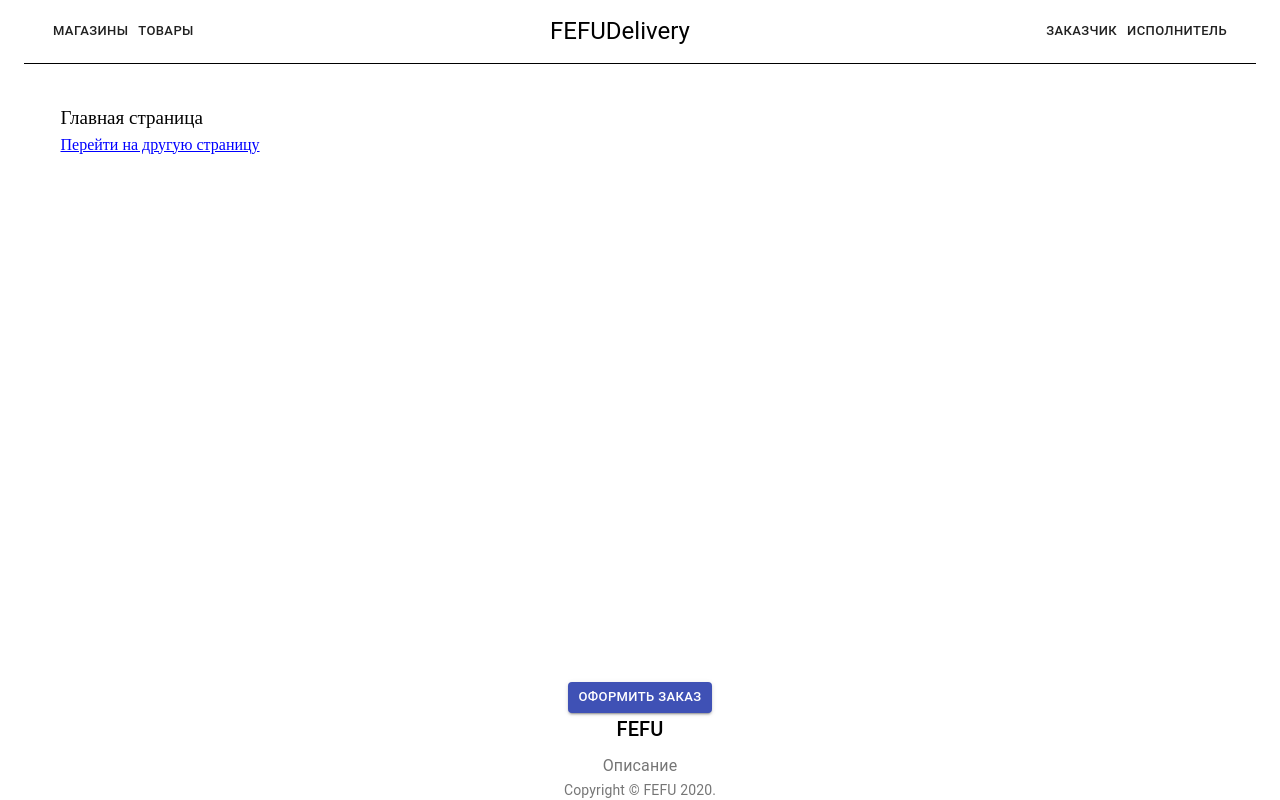
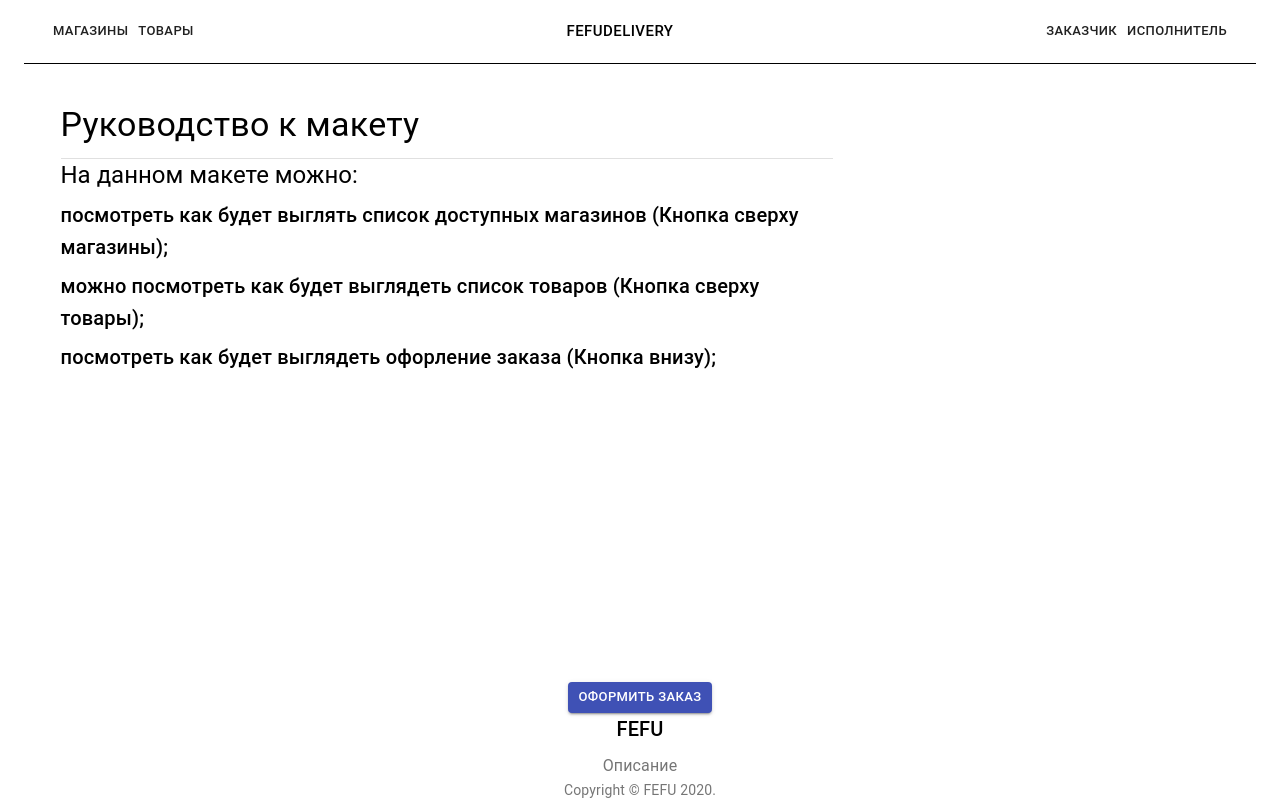
Before and after one commit to MaxMls/leadersofdigital-fefu-case, a Next.js app: page / in a window 1280 px wide. Built offline with nearby package versions, Linux system fonts and the light colour scheme.

Commit message:
Add text to index page.

```diff
--- a/components/Header.js
+++ b/components/Header.js
@@ -12,14 +12,15 @@ export default function Header() {
 		<Toolbar className='Toolbar'>
 			<Button size="small" href="/shops/listOfShops">Магазины</Button>
 			<Button size="small" href="/shopItems">Товары</Button>
-			<Typography
-			component="h2"
-			variant="h5"
+			<Button
+			size="large"
 			color="inherit"
 			align="center"
 			noWrap
 			className='ToolbarTitle'
-			> FEFUDelivery </Typography>
+			href="/">
+			FEFUDelivery
+			</Button>
 			<Button size="small" href="/shopItems">Заказчик</Button>
 			<Button size="small" href="/shopItems">Исполнитель</Button>
 		</Toolbar>
--- a/pages/index.js
+++ b/pages/index.js
@@ -1,12 +1,12 @@
 import React from "react";
 import Page from "../components/Page";
 import Link from "next/link";
+import Main from './textBlock/Main'
 
 // Главная страница сайта
 export default function index() {
 	return (
 		<Page className='index' pageTitle='Главная'>
-
 			<div
 				className='MainTop'
 				//  этот компонент не выделен в отдельный файл,
@@ -16,16 +16,9 @@ export default function index() {
 				//  можно вынести MainTop в отдельный файл: /components/MainTop.js
 			>
 				<div className='MainTop__title'>
-					Главная страница
+					<Main title="Руководство к макету"/>
 				</div>
-
-				<Link href={'/testPage'} >
-					<a  className='MainTop__link'>
-						Перейти на другую страницу
-					</a>
-				</Link>
 			</div>
-
 		</Page>
 	)
 }
--- /dev/null
+++ b/pages/textBlock/Main.js
@@ -0,0 +1,36 @@
+import React from 'react';
+import PropTypes from 'prop-types';
+import { makeStyles } from '@material-ui/core/styles';
+import Grid from '@material-ui/core/Grid';
+import Typography from '@material-ui/core/Typography';
+import Divider from '@material-ui/core/Divider';
+
+export default function Main(props) {
+  const { title } = props;
+
+  return (
+    <Grid item xs={12} md={8}>
+      <Typography variant="h4" gutterBottom>
+        {title}
+      </Typography>
+      <Divider />
+      <Typography variant="h5" gutterBottom>
+        На данном макете можно:
+      </Typography>
+      <Typography variant="h6" gutterBottom>
+        посмотреть как будет выглять список доступных магазинов (Кнопка сверху магазины);
+      </Typography>
+      <Typography variant="h6" gutterBottom>
+        можно посмотреть как будет выглядеть список товаров (Кнопка сверху товары);
+      </Typography>
+      <Typography variant="h6" gutterBottom>
+        посмотреть как будет выглядеть офорление заказа (Кнопка внизу);
+      </Typography>
+    </Grid>
+  );
+}
+
+Main.propTypes = {
+  posts: PropTypes.array,
+  title: PropTypes.string,
+};
```
